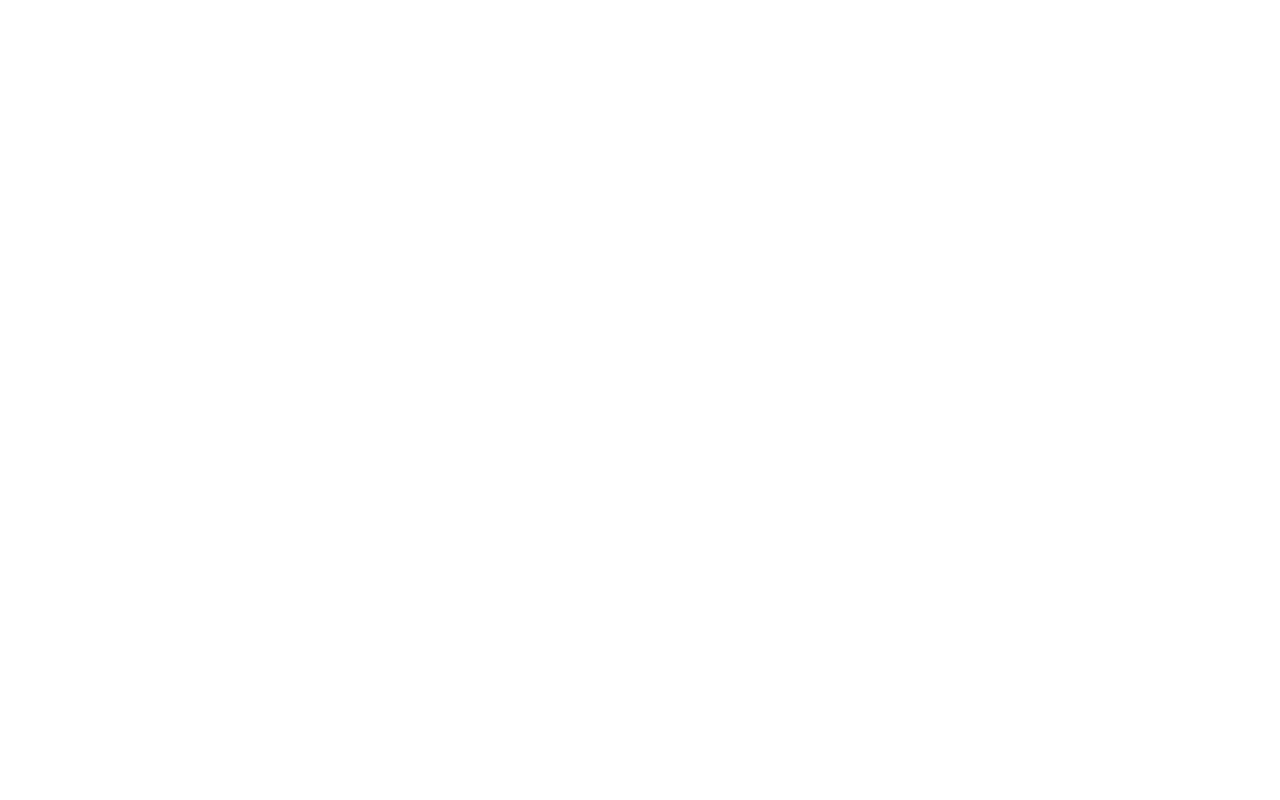
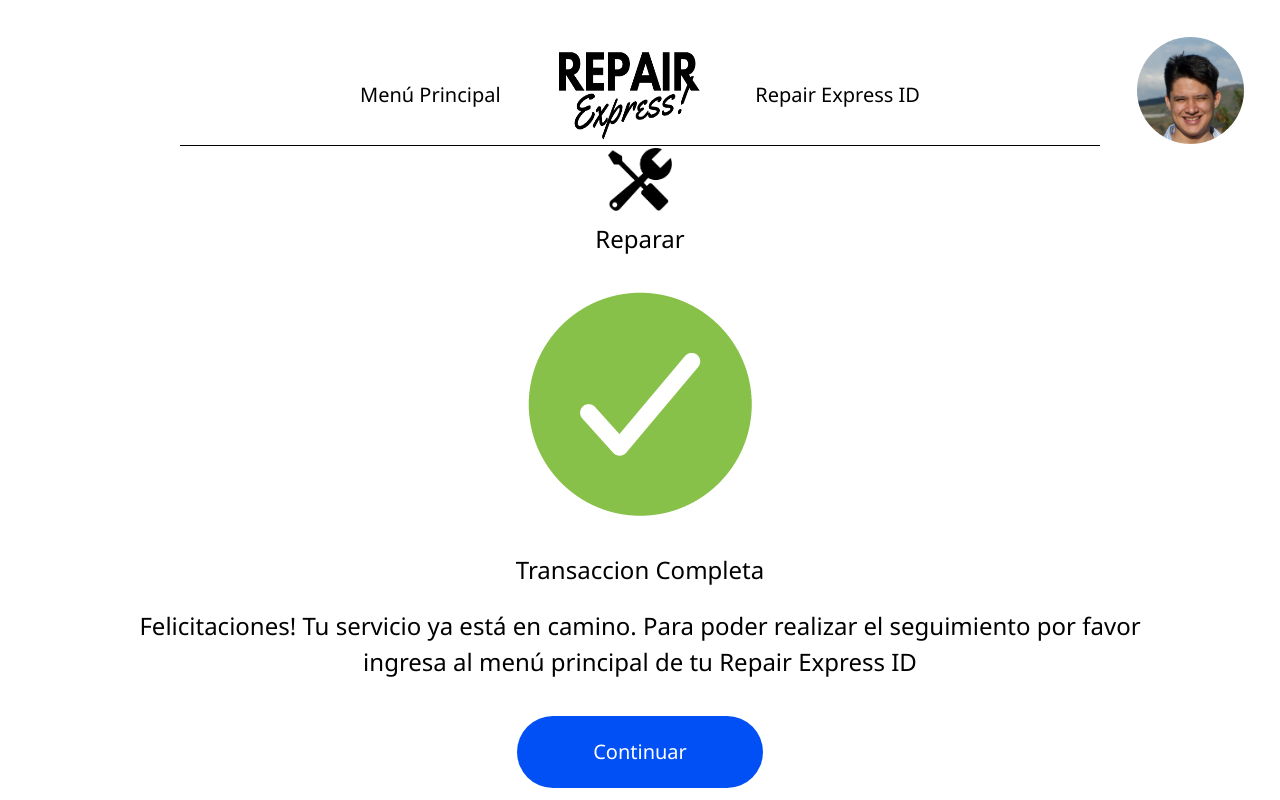
Before and after one commit to Daniel12082/HTML_Repair_Express, a plain HTML site: page service.html in a window 1280 px wide. Drawn offline with nearby package versions, Linux system fonts and the light colour scheme.

Commit message:
final service

```diff
--- a/css/order.css
+++ b/css/order.css
@@ -50,6 +50,12 @@ main{
     align-items: center;
 }
 
+.esquina {
+    height: 107px;
+    display: flex;
+    align-items: center;
+    justify-content: center;
+}
 .esquina {
     height: 107px;
     display: flex;
--- a/css/payment.css
+++ b/css/payment.css
@@ -167,7 +167,7 @@ main{
     display: flex;
     flex-direction: column;
     align-items: center;
-    padding-top: 45px;
+    padding-top: 40px;
 }
 /* Continuar */
 .continuar{
@@ -176,8 +176,8 @@ main{
     display: flex;
     flex-direction: column;
     align-items:start;
-    padding-top: 45px;
-    padding-right: 185px;
+    padding-top: 35px;
+    padding-right: 90px;
 }
 .continuar div p{
     margin: 3%;
@@ -198,7 +198,7 @@ main{
     border: 2px solid #0050F5;
 }
 #boton{
-    margin-top: 10%;
+    margin-top: 2%;
     width: 100%;
     display: flex;
     flex-direction: column;
@@ -210,15 +210,38 @@ main{
     border-top:1px solid #000000;
     border-bottom:1px solid #000000;
 }
+#fecha p{
+    margin-top: 2.5%;
+}
 #subtotal{
     display: flex;
     justify-content: space-between;
     width: 100%;
 }
-#precio{
+.precio{
     width: 100%;
     display:flex;
     justify-content: space-between;
+}
+#precio1{
+    width: 100%;
+    margin-top: 30px;
+    margin-bottom: 30px;
+}
+#precio1 div p,#precio1 div h3{
+    margin: 5px;
+}
+#total{
+    border-top:1px solid #000000 ;
+    display: flex;
+    width: 100%;
+    justify-content: space-between;
+}
+#textp{
+    width: 100%;
+    display: flex;
+    justify-content: center;
+    text-align: center;
 }
 /* imagenes */
 .imagenes{
--- /dev/null
+++ b/css/service.css
@@ -0,0 +1,134 @@
+@font-face {
+    font-family: "MyriadPro-Regular";
+    src: url(../font/MYRIADPRO-REGULAR.woff) format(woff);
+}
+@font-face {
+    font-family: "MyriadPro-Light";
+    src: url(../font/MyriadPro-Light.woff) format(woff);
+}
+@font-face {
+    font-family: "MyriadPro-Semibold";
+    src: url(../font/MYRIADPRO-SEMIBOLD.woff) format(woff);
+}
+
+*{
+    margin: 0;
+    padding: 0;
+    box-sizing: border-box;
+}
+
+html,body{
+    margin: 0;
+    padding: 0;
+    box-sizing: border-box;
+}
+/* Distribucion de la pantalla */
+.navbar{
+    grid-area: navbar;
+}
+.content{
+    grid-area: content;
+}
+main{
+    height: 100vh;
+    padding-top: 33px;
+    display: grid;
+    grid-template-columns: 1fr;
+    grid-template-rows: 15% 85%;
+    grid-template-areas:
+    "navbar"
+    "content";
+}
+/* Navbar */
+.navbar {
+    width: 100%;
+    display: grid;
+    grid-template-columns: 180px 1fr 180px; /* Adjust column widths as needed */
+    grid-template-areas:
+        "esquina1 navsec esquina2";
+    align-items: center;
+}
+
+.esquina {
+    height: 107px;
+    display: flex;
+    align-items: center;
+    justify-content: center;
+}
+
+.esquina1 {
+    grid-area: esquina1;
+}
+
+.esquina2 {
+    grid-area: esquina2;
+}
+
+#navsec {
+    grid-area: navsec;
+    display: flex;
+    align-items: center;
+    justify-content: space-between;
+    border-bottom: 1px solid #000000;
+    padding: 15px 180px 5px;
+}
+
+#fotop {
+    width: 107px;
+    height: 107px;
+}
+#logo{
+    width: 190px;
+    height: 90px;
+}
+/* Reparar */
+.repair{
+    display: grid;
+    justify-content: center;
+    text-align: center;
+    align-items: center;
+    align-content: center;
+}
+/* content */
+.content{
+    display: flex;
+    flex-direction: column;
+    align-items: center;
+    text-align: center;
+}
+#text{
+    text-align: center;
+    width: 1070px;
+}
+.repair{
+    display: flex;
+    flex-direction: column;
+    align-items: center;
+}
+#tools{
+    height: 63px;
+}
+/* boton */
+#button{
+    width: 246px;
+    height: 72px;
+    border: none;
+    border-radius: 60px;
+    background-color: #0050F5;
+    color: #ffffff;
+    cursor: pointer;
+    transition: background-color 0.3s ease;
+}
+#button:hover {
+    background-color: #ffffff;
+    color:#0050F5;
+    border: 2px solid #0050F5;
+}
+#boton{
+    margin-top: 2%;
+    width: 100%;
+    display: flex;
+    flex-direction: column;
+    justify-content: center;
+    align-items: center;
+}
--- a/service.html
+++ b/service.html
@@ -0,0 +1,44 @@
+<!DOCTYPE html>
+<html lang="es" >
+<head>
+    <meta charset="utf-8" />
+    <meta name="viewport" content="width=device-width, initial-scale=1.0" />
+    <title>order</title>
+    <link rel="stylesheet" href="https://www.w3schools.com/w3css/4/w3.css">
+    <link rel="stylesheet" href="https://cdnjs.cloudflare.com/ajax/libs/font-awesome/6.0.0-beta3/css/all.min.css">
+    <link rel="stylesheet" href="css/service.css">
+</head>
+<body>
+    <main>
+        <div class="navbar">
+            <div class="esquina esquina1"></div>
+            <div id="navsec">
+                <h4>Menú Principal</h4>
+                <img src="images/logo.png" alt="Logo" id="logo">
+                <h4>Repair Express ID</h4>
+            </div>
+            <div class="esquina esquina2">
+                <img src="images/foto.png" alt="Foto" id="fotop">
+            </div>
+        </div>
+        <div class="content">
+            <div class="repair">
+                <img src="images/tools.png" alt="tools" id="tools">
+                <h3>Reparar</h3>
+            </div>
+            <div class="check">
+                <img src="images/check.png" alt="check">
+            </div>
+            <div>
+                <h3>Transaccion Completa</h3>
+            </div>
+            <div id="text">
+                <h3>Felicitaciones! Tu servicio ya está en camino. Para poder realizar el seguimiento por favor ingresa al menú principal de tu Repair Express ID</h3>
+            </div>
+            <div id="boton">
+                <a href="service.html"><button id="button"><h4>Continuar</h4></button> </a>
+            </div>
+        </diV>
+    </main>
+</body>
+</html>
```
Also changed, not shown: order.html (+2 -2 lines), payment.html (+17 -9 lines), images/check.png (added).
